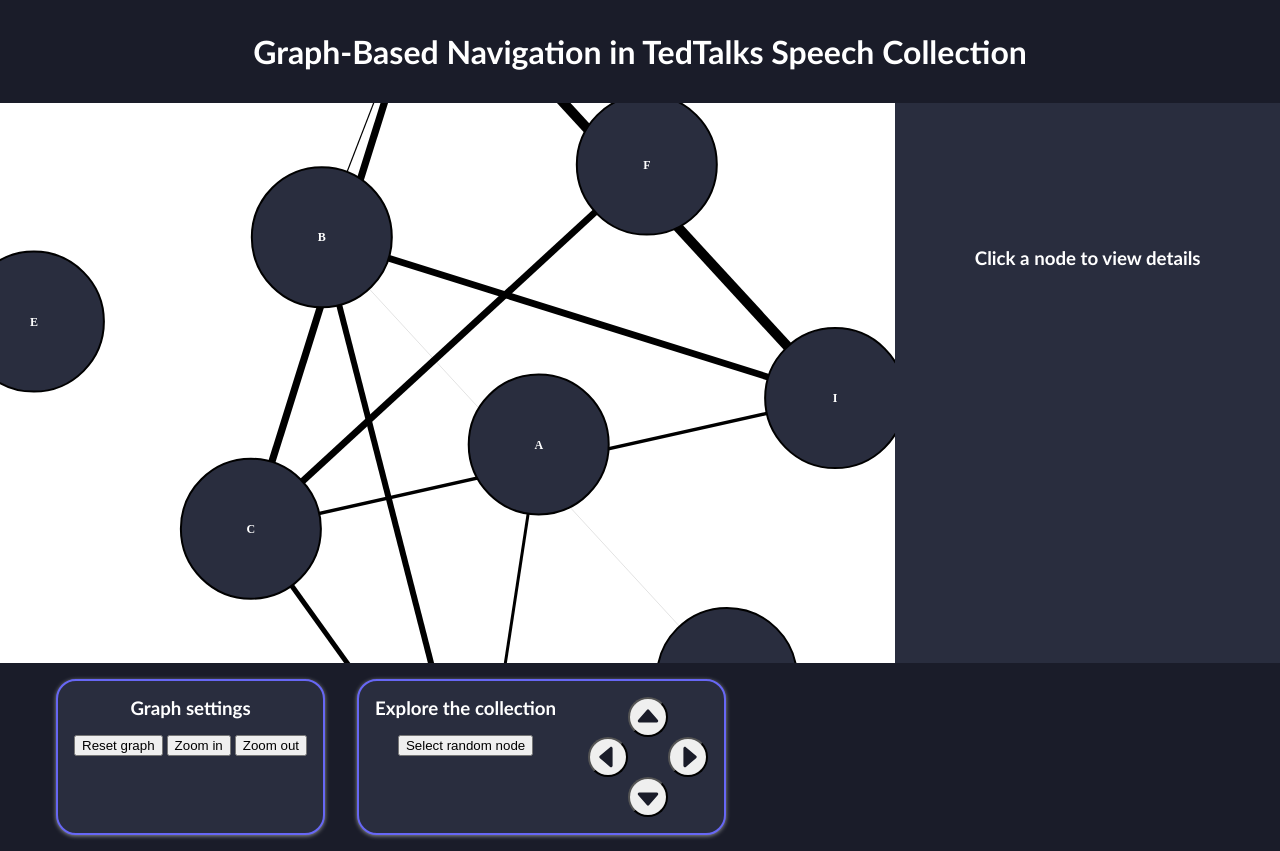
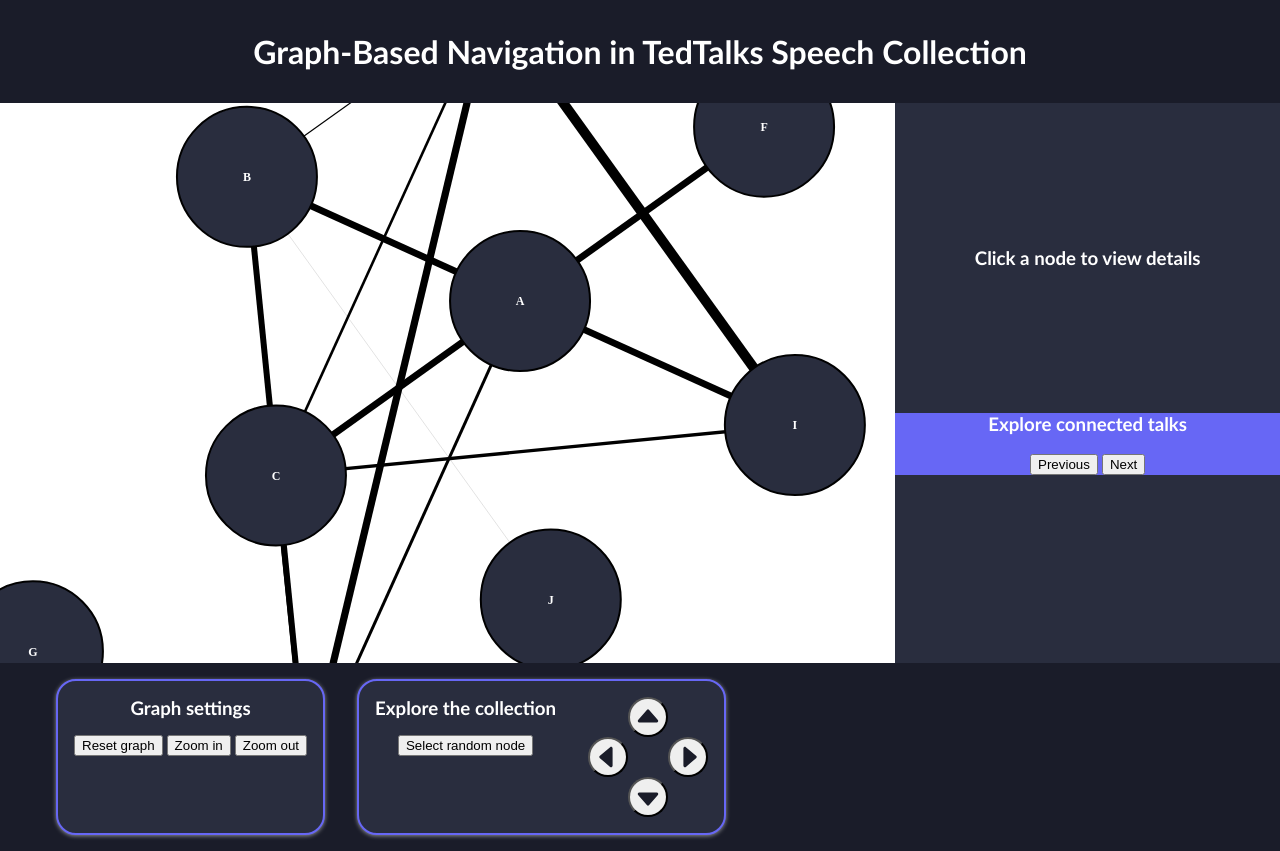
Before and after one commit to AnSuChi/Speech_Collection_Navigation_Graph.v1, a Flask app: page / in a window 1280 px wide. Run offline with Flask 3, Linux system fonts and the light colour scheme.

Commit message:
finish function for creating and sorting connectedNodes list

```diff
--- a/App/data/dummy.json
+++ b/App/data/dummy.json
@@ -118,7 +118,7 @@
             "weight": 0.5
         },
         {
-            "source": 2,
+            "source": 3,
             "target": 10,
             "weight": 0.723
         }
--- a/App/static/scripts/app.js
+++ b/App/static/scripts/app.js
@@ -1,22 +1,28 @@
 // Cache reset --> cmd+shift+R
 
 // !-- fetch JSON data (nodes & links --!
-async function fetchData() {
+async function fetchJsonData() {
     try {
         const response = await fetch("/data/dummy.json");
-        const data = await response.json();
-        return data;
+        return await response.json();
     }
     catch(error) {
-        console.error("Could not fetch JSON data: ", error);
+        console.error("Could not fetch JSON data");
+        return null;
     }
+};
+
+async function getAllData() {
+    const data = await fetchJsonData();
+    if (!data) return null;
+
+    return data;
 };
 
 
 // !-- create the graph --!
 async function loadGraph() {
-    const data = await fetchData();
-    if (!data) return;
+    const data = await getAllData();
 
     // container dimensions
     const container = document.getElementById("graph-nav-domain");
@@ -111,6 +117,7 @@
 };
 
 
+// !-- select functions --!
 function selectNode(event, data) {
     // reset all nodes
     d3.selectAll("g").attr("data-selected", null)
@@ -178,16 +185,6 @@
 function setSelectedNode(node) {
     d3.select(node.element).attr("data-selected", "true");
 };
-
-function updateNodeSidebar(data) {
-    let titleElement = document.getElementById("node-title");
-    let speakerElement = document.getElementById("node-speaker");
-
-    titleElement.innerText = `${data.title}`;
-    speakerElement.innerText = `By: ${data.speaker}`;
-};
-
-
 // function for graph traversal
 function selectNearestNode(direction) {
     let [selectedNode, nodeData] = getSelectedNode() || []; // || [] --> fallback mechanism
@@ -242,6 +239,52 @@
 };
 
 
+// !-- update UI components --!
+function updateNodeSidebar(data) {
+    let titleElement = document.getElementById("node-title");
+    let speakerElement = document.getElementById("node-speaker");
+
+    titleElement.innerText = `${data.title}`;
+    speakerElement.innerText = `By: ${data.speaker}`;
+};
+
+
+async function getConnectedNodesList(nodeData, listLimit) {
+    let data = await getAllData();
+    if (!data) return [];
+
+    // TODO 1 - OK: sort array by largest value first
+    // TODO 2 - OK: limit array to a size of 5, since only top 5 are relevant
+    // TODO 3 - OK: if none of the connected lines have a wight >= 0.5, then accept weight under 0.5 with the largest value again being first (sort)
+    let connectedNodesList = data.lines.filter(line =>
+        line.source == nodeData.id || line.target == nodeData.id
+    );
+    connectedNodesList.sort((a, b) => b.weight - a.weight); // sort, descending order
+
+    // Strong connections: mostly interested in connections with weight/similarity >= 0.5, hence:
+    let strongConnections = connectedNodesList.filter(line => line.weight >= 0.5);
+    // list limit: return list w/ "top x" elements IF there are "strong connections" present (weight >= 0.5)
+    if (strongConnections.length > 0) {
+        return strongConnections.slice(0, listLimit); // list limit: we want "top x" connections
+    };
+
+    // Weak connections: IF there are no strong connections, return the "top x" weaker ones
+    let weakConnections = connectedNodesList.filter(line => line.weight < 0.5);
+    console.log(weakConnections);
+    return weakConnections.slice(0, listLimit);
+};
+
+function navigateSimilarNodes(selectedNodeData, connectedNodesList){
+    // TODOs:
+    // 1. take selectedNode and connectedNodeList
+    // 2. highlight the line/edge between current selectedNode and the potential "next" node, found in the connectedNodesList
+    // keep track of the previously "nexted" node, every time user clicks "Next" button, the functions moves to the next entry in the connectedNodesList (don't want to force the user to go to next automatically, rather let them choose)
+
+    console.log("Navigating...");
+    console.log(connectedNodesList);
+};
+
+
 // !-- graph event listeners --!
 document.addEventListener("DOMContentLoaded", loadGraph);
 
@@ -264,3 +307,20 @@
 document.getElementById("selectNearestNodeLeft-btn").addEventListener("click", () => {
     selectNearestNode("left");
 });
+
+document.getElementById("next-node-btn").addEventListener("click", async () => {
+     // user clicks "next button" which activates a function, the function should:
+    // TODOs:
+    // 1. get the current selected node (element & data)
+    // 2. get the relevant list using the getConnectedNodesList() function and pass the data to navigateSimilarNodes() function
+    let [selectedNodeElement, nodeData] = getSelectedNode() || [];
+    if (!selectedNodeElement) return;
+
+    const connectedNodes = await getConnectedNodesList(nodeData, 5); // .splice used for limit => .splice(start, stop)
+    if (!connectedNodes) return;
+
+    navigateSimilarNodes(nodeData, connectedNodes);
+});
+document.getElementById("prev-node-btn").addEventListener("click", () => {
+    console.log("PREVIOUS");
+});
--- a/App/templates/index.html
+++ b/App/templates/index.html
@@ -14,28 +14,14 @@
                     <h2 id="node-title"></h2>
                     <h3 id="node-speaker">Click a node to view details</h3>
                 </div>
-                <div id="secondary-traversal-controller" style="display: none;">
+                <div id="secondary-traversal-controller">
                     <h3>Explore connected talks</h3>
-                    <div class="traversalBtns-container">
-                        <button class="NodeUp-btn">
-                            <svg xmlns="http://www.w3.org/2000/svg" class="ionicon" viewBox="0 0 512 512">
-                                <path d="M414 321.94L274.22 158.82a24 24 0 00-36.44 0L98 321.94c-13.34 15.57-2.28 39.62 18.22 39.62h279.6c20.5 0 31.56-24.05 18.18-39.62z"/>
-                            </svg>
+                    <div class="">
+                        <button id="prev-node-btn">
+                            Previous
                         </button>
-                        <button class="NodeRight-btn">
-                            <svg xmlns="http://www.w3.org/2000/svg" class="ionicon" viewBox="0 0 512 512">
-                                <path d="M190.06 414l163.12-139.78a24 24 0 000-36.44L190.06 98c-15.57-13.34-39.62-2.28-39.62 18.22v279.6c0 20.5 24.05 31.56 39.62 18.18z"/>
-                            </svg>
-                        </button>
-                        <button class="NodeDown-btn">
-                            <svg xmlns="http://www.w3.org/2000/svg" class="ionicon" viewBox="0 0 512 512">
-                                <path d="M98 190.06l139.78 163.12a24 24 0 0036.44 0L414 190.06c13.34-15.57 2.28-39.62-18.22-39.62h-279.6c-20.5 0-31.56 24.05-18.18 39.62z"/>
-                            </svg>
-                        </button>
-                        <button class="NodeLeft-btn">
-                            <svg xmlns="http://www.w3.org/2000/svg" class="ionicon" viewBox="0 0 512 512">
-                                <path d="M321.94 98L158.82 237.78a24 24 0 000 36.44L321.94 414c15.57 13.34 39.62 2.28 39.62-18.22v-279.6c0-20.5-24.05-31.56-39.62-18.18z"/>
-                            </svg>
+                        <button id="next-node-btn">
+                            Next
                         </button>
                     </div>
                 </div>
```
